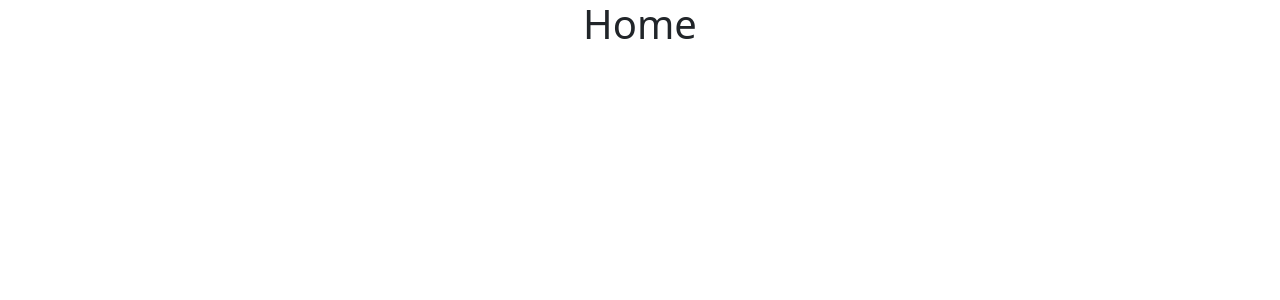
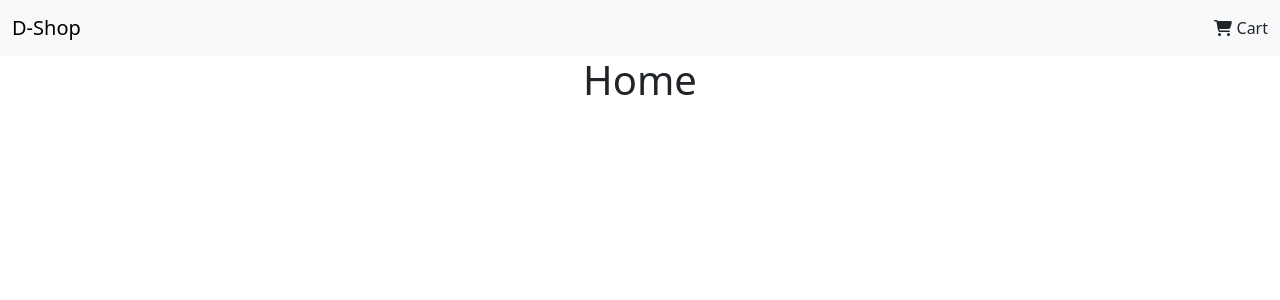
Before and after one commit to bhupi-010/ecommer, a React (Create React App) app: page / in a window 1280 px wide. Shown: the top 300 px of the page. Built offline with nearby package versions, Linux system fonts and the light colour scheme.

Commit message:
Created navbar component, added icons package font awesome

```diff
--- a/package.json
+++ b/package.json
@@ -3,6 +3,9 @@
   "version": "0.1.0",
   "private": true,
   "dependencies": {
+    "@fortawesome/fontawesome-svg-core": "^6.5.1",
+    "@fortawesome/free-solid-svg-icons": "^6.5.1",
+    "@fortawesome/react-fontawesome": "^0.2.0",
     "@testing-library/jest-dom": "^5.17.0",
     "@testing-library/react": "^13.4.0",
     "@testing-library/user-event": "^13.5.0",
--- a/src/App.js
+++ b/src/App.js
@@ -1,10 +1,12 @@
 import './App.css';
 import 'bootstrap/dist/css/bootstrap.min.css';
 import {BrowserRouter as Router, Routes, Route} from "react-router-dom";
+import Navbar from "./components/Navbar";
 function App() {
   return (
     <div className="App">
       <Router>
+        <Navbar />
         <Routes>
           <Route path="/" element={<h1>Home</h1>} />
           <Route path="/product/:productID" element={<h1>Product_detail</h1>} />
--- /dev/null
+++ b/src/components/Navbar.jsx
@@ -0,0 +1,20 @@
+import {Link} from "react-router-dom";
+import { FontAwesomeIcon } from '@fortawesome/react-fontawesome';
+import { faShoppingCart } from '@fortawesome/free-solid-svg-icons';
+function Navbar() {
+
+
+    return <nav className="navbar bg-body-tertiary">
+            <div className="container-fluid">
+                <a href="" className="navbar-brand">D-Shop</a>
+                  <Link className="nav-link" to="/cart">
+            <FontAwesomeIcon icon={faShoppingCart}/> Cart
+            </Link>
+            </div>
+        </nav>
+
+
+
+}
+
+export default Navbar;
```
Also changed, not shown: 1 other file (tests, documents, lock files or other folders).
